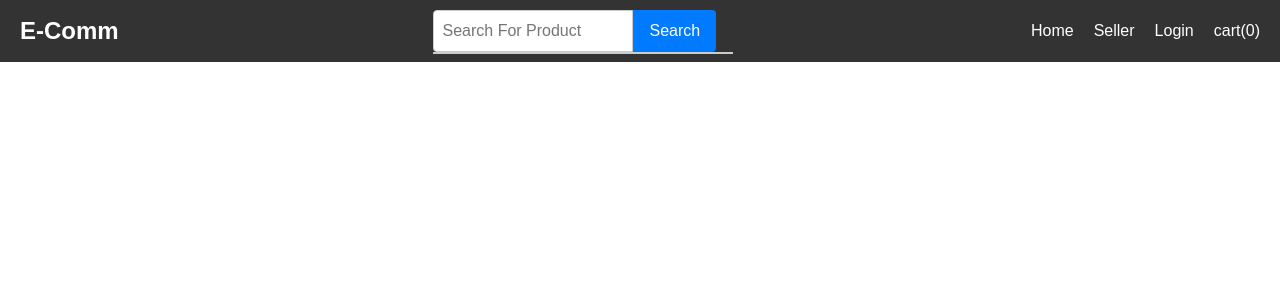
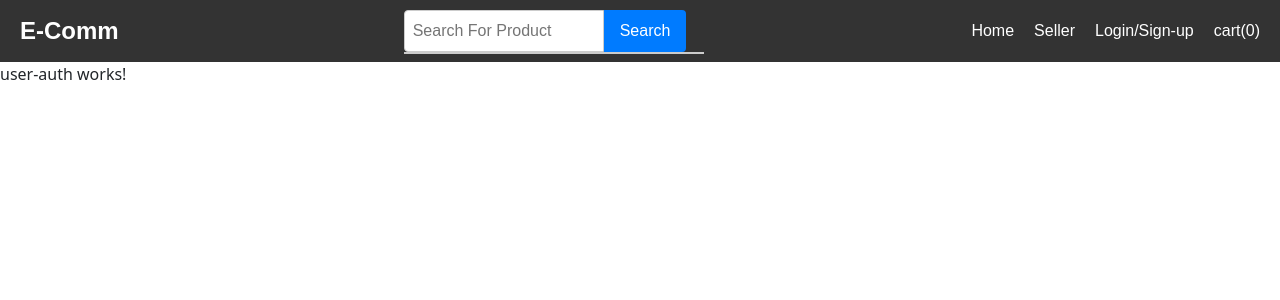
Before and after one commit to khokharkeyur/E-commerce-Angular, an Angular app: page /user-auth in a window 1280 px wide. Before the commit this address led to /. Shown: the top 300 px of the page. Built offline with nearby package versions, Linux system fonts and the light colour scheme.

Commit message:
Add user authentication component and routing

```diff
--- a/src/app/app.routes.ts
+++ b/src/app/app.routes.ts
@@ -7,6 +7,7 @@ import { SellerAddProductComponent } from './seller-add-product/seller-add-produ
 import { SellerUpdateProductComponent } from './seller-update-product/seller-update-product.component';
 import { SearchComponent } from './search/search.component';
 import { ProductDetailsComponent } from './product-details/product-details.component';
+import { UserAuthComponent } from './user-auth/user-auth.component';
 
 export const routes: Routes = [
   {
@@ -35,11 +36,13 @@ export const routes: Routes = [
   {
     path: 'search/:query',
     component: SearchComponent,
-    canActivate: [authGuard],
   },
   {
     path: 'details/:productId',
     component: ProductDetailsComponent,
-    canActivate: [authGuard],
+  },
+  {
+    path: 'user-auth',
+    component: UserAuthComponent,
   },
 ];
--- a/src/app/header/header.component.html
+++ b/src/app/header/header.component.html
@@ -17,7 +17,7 @@
     <ul>
         <li><a routerLink="/">Home</a></li>
         <li><a routerLink="/seller-auth">Seller</a></li>
-        <li><a href="#">Login</a></li>
+        <li><a routerLink="/user-auth">Login/Sign-up</a></li>
         <li><a href="#">cart(0)</a></li>
     </ul>
     }
--- /dev/null
+++ b/src/app/user-auth/user-auth.component.html
@@ -0,0 +1 @@
+<p>user-auth works!</p>
```
Also changed, not shown: src/app/user-auth/user-auth.component.ts (added, +11 -0 lines), src/app/user-auth/user-auth.component.css (added), 1 other file (tests, documents, lock files or other folders).
